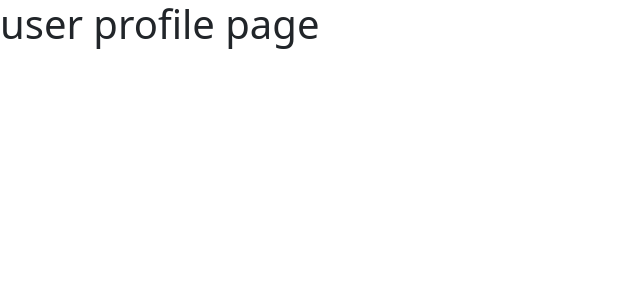
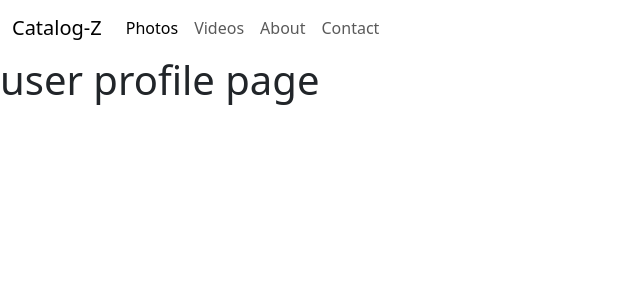
Before and after one commit to kikutan-day65/digital-contents-ecommerce, a Django app: template users/templates/users/user-profile.html in a window 1280 px wide. Shown: the top 300 px of the page, without its empty margins (0-640 px from the left). Run offline with Django 4.2, Linux system fonts and the light colour scheme; the template is opened without the code that fills it, so the values that code supplies are empty; some libraries are stand-ins or nearby versions.

Commit message:
feat: build a user profile function and its url

```diff
--- a/templates/main.html
+++ b/templates/main.html
@@ -16,6 +16,7 @@ https://templatemo.com/tm-556-catalog-z
 -->
 </head>
 <body>
+    {% include 'navbar.html' %}
 
     {% block content %}
 
--- /dev/null
+++ b/templates/navbar.html
@@ -0,0 +1,35 @@
+<!-- Page Loader -->
+<div id="loader-wrapper">
+    <div id="loader"></div>
+
+    <div class="loader-section section-left"></div>
+    <div class="loader-section section-right"></div>
+
+</div>
+<nav class="navbar navbar-expand-lg">
+    <div class="container-fluid">
+        <a class="navbar-brand" href="#">
+            <i class="fas fa-film mr-2"></i>
+            Catalog-Z
+        </a>
+        <button class="navbar-toggler" type="button" data-toggle="collapse" data-target="#navbarSupportedContent" aria-controls="navbarSupportedContent" aria-expanded="false" aria-label="Toggle navigation">
+            <i class="fas fa-bars"></i>
+        </button>
+        <div class="collapse navbar-collapse" id="navbarSupportedContent">
+        <ul class="navbar-nav ml-auto mb-2 mb-lg-0">
+            <li class="nav-item">
+                <a class="nav-link nav-link-1 active" aria-current="page" href="index.html">Photos</a>
+            </li>
+            <li class="nav-item">
+                <a class="nav-link nav-link-2" href="videos.html">Videos</a>
+            </li>
+            <li class="nav-item">
+                <a class="nav-link nav-link-3" href="about.html">About</a>
+            </li>
+            <li class="nav-item">
+                <a class="nav-link nav-link-4" href="contact.html">Contact</a>
+            </li>
+        </ul>
+        </div>
+    </div>
+</nav>
--- a/users/urls.py
+++ b/users/urls.py
@@ -1,6 +1,7 @@
 from django.contrib import admin
 from django.urls import path
+from . import views
 
 urlpatterns = [
-
+    path('', views.user_profile, name='user-profile'),
 ]
--- a/users/views.py
+++ b/users/views.py
@@ -1,3 +1,5 @@
 from django.shortcuts import render
 
 # Create your views here.
+def user_profile(request):
+    return render(request, 'users/user-profile.html')
```
